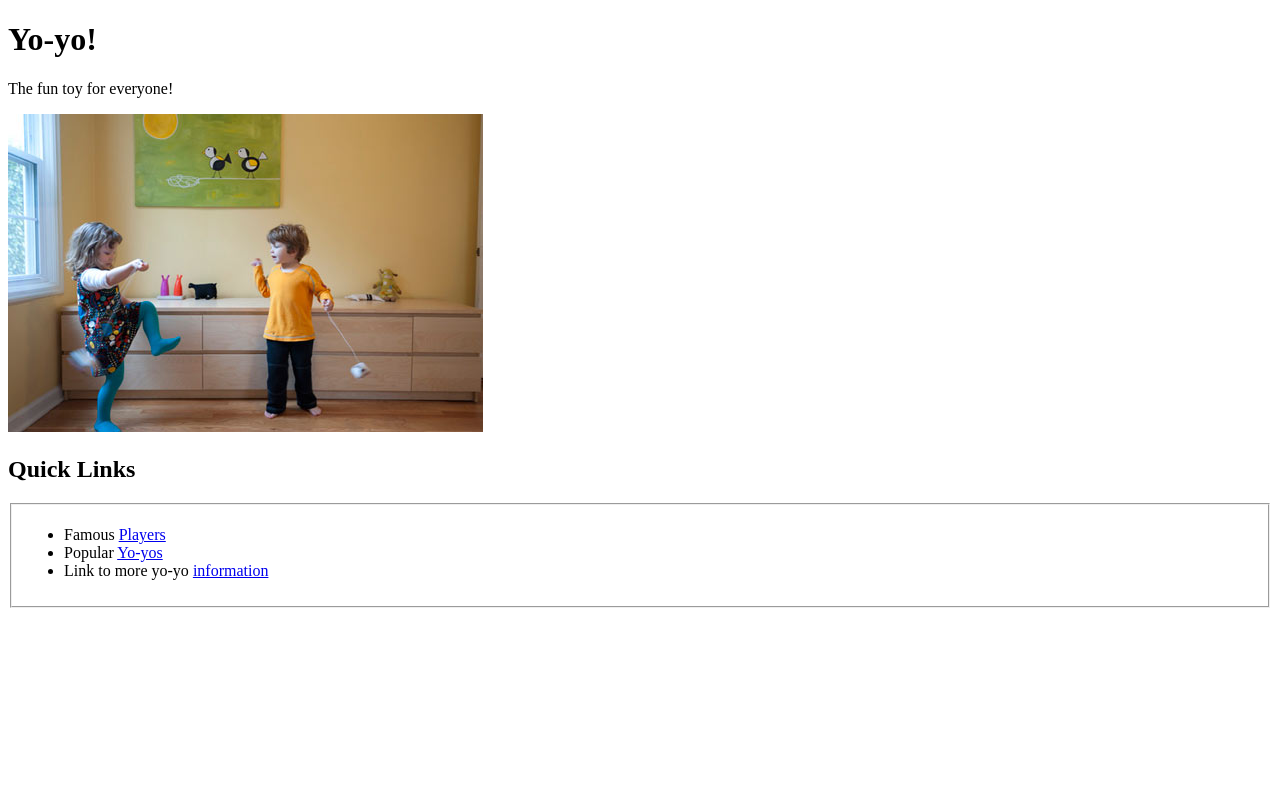
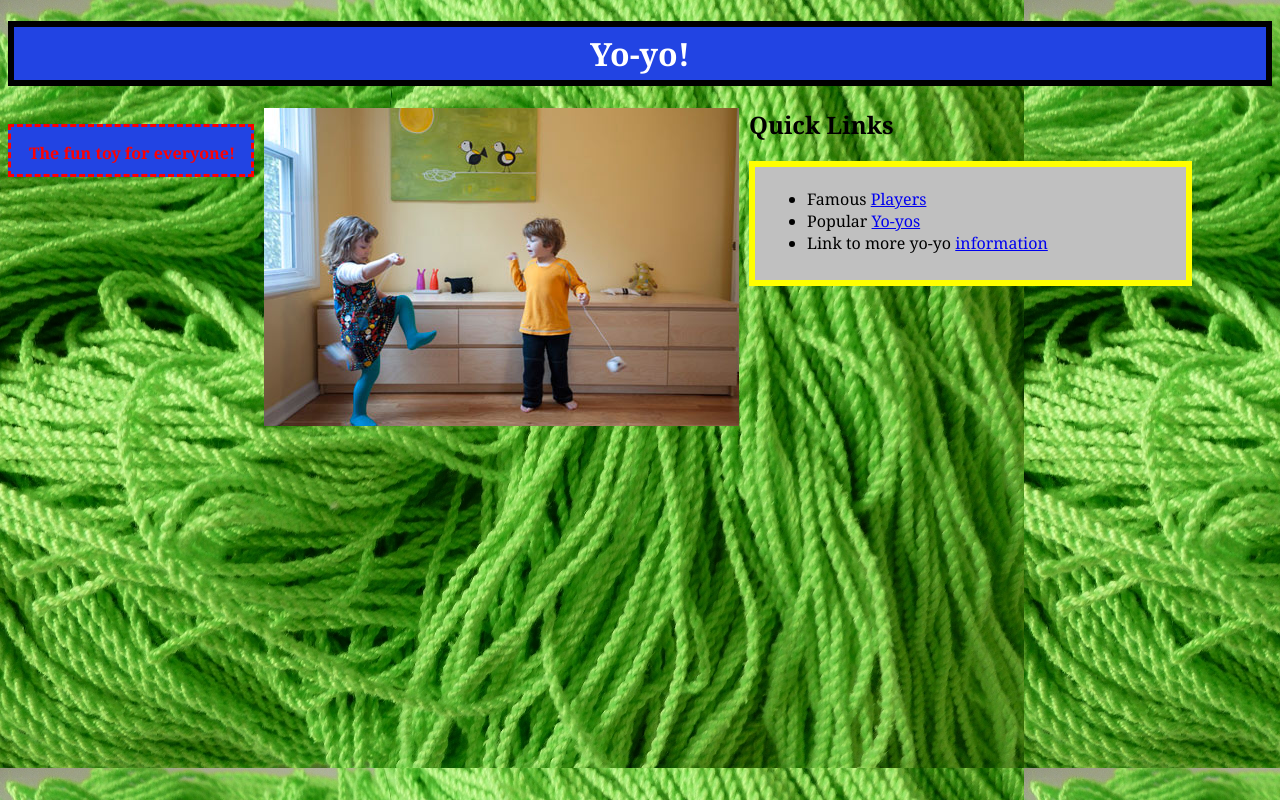
Before and after one commit to RyanA760/RyanA760.github.io, a plain HTML site: page index.html in a window 1280 px wide. Drawn offline with Linux system fonts and the light colour scheme.

Commit message:
practicing good git workflow and saving my work so far

```diff
--- a/index.html
+++ b/index.html
@@ -3,14 +3,15 @@
 <head>
 	<title>Yo-Yos</title>
 	<h1>Yo-yo!</h1>
+	<link rel="stylesheet" type="text/css" href="stylesheet.css">
 </head>
 <body>
 
-	<p>The fun toy for everyone!</p>
-	<img src="Images/everyone.jpg">
+	<p class="bold">The fun toy for everyone!</p>
+	<img class="drifter" src="Images/everyone.jpg">
 
 	<h2>Quick Links</h2>
-	<fieldset>
+	<fieldset class="set1">
 		<ul>
 			<li>Famous <a href="players.html">Players</a></li>
 			<li>Popular <a href="guide.html">Yo-yos</a></li>
--- a/stylesheet.css
+++ b/stylesheet.css
@@ -0,0 +1,40 @@
+body {
+	font-family: Georgia, serif;
+	background-image: url(images/collection.jpg);
+}
+h1 {
+	background-color: rgb(34,68,227);
+	margin-left: auto;
+	border-style: solid;
+	border-width: 6px;
+	border-color: black;
+	text-align: center;
+	color: white;
+	padding-top: 5px;
+	padding-bottom: 5px;
+}
+
+p.bold {
+	color: red;
+	border-style: dashed;
+	text-align: center;
+	font-weight: bolder;
+	padding-top: 15px;
+	padding-bottom: 10px;
+	padding-left: 18px;
+	padding-right: 16px;
+	float: left;
+	background-color: rgb(34,68,227)
+}
+img.drifter {
+	float: left;
+	margin-right: 10px;
+	margin-left: 10px;
+}
+.set1 {
+	margin-right: 80px;
+	border-style: solid;
+	border-color: yellow;
+	border-width: 6px;
+	background-color: silver;
+}
```
Also changed, not shown: guide.html (+8 -1 lines), players.html (+7 -0 lines), Images/collection.jpg (added).
